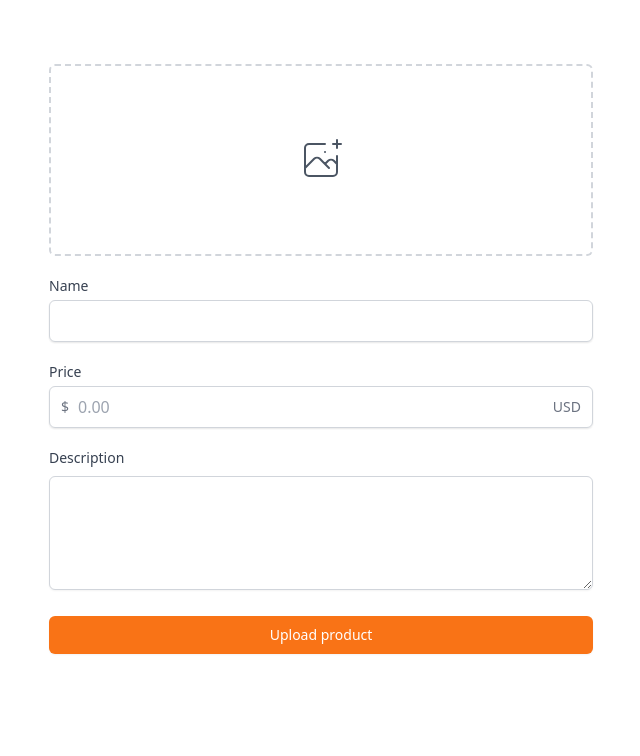
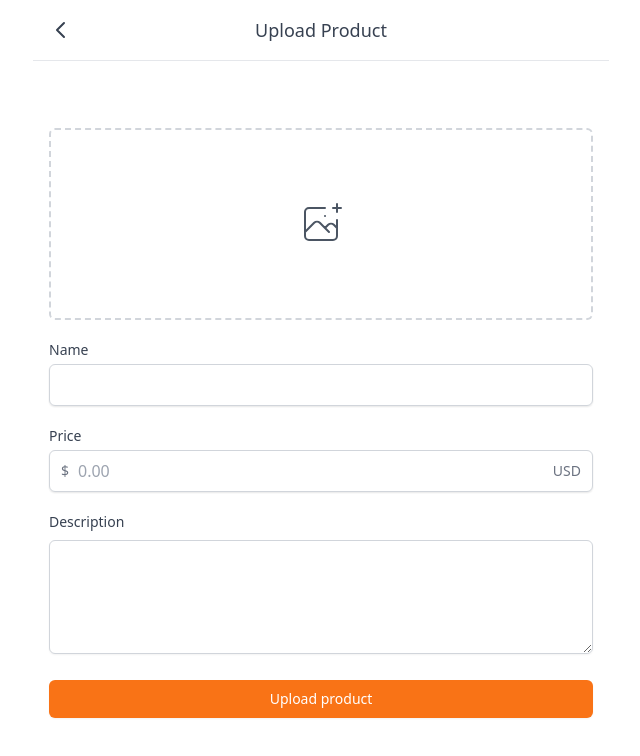
Before and after one commit to nkhyejin/carrot-market, a Next.js app: page /items/upload in a window 1280 px wide. Shown: the top 756 px of the page, without its empty margins (319-959 px from the left). Built offline with nearby package versions, Linux system fonts and the light colour scheme.

Commit message:
refac: 컴포넌트 분리

```diff
--- a/components/button.tsx
+++ b/components/button.tsx
@@ -15,6 +15,7 @@ export default function Button({
   return (
     <button
       {...rest}
+      onClick={onClick}
       className={cls(
         "w-full bg-orange-500 hover:bg-orange-600 text-white  px-4 border border-transparent rounded-md shadow-sm font-medium focus:ring-2 focus:ring-offset-2 focus:ring-orange-500 focus:outline-none",
         large ? "py-3 text-base" : "py-2 text-sm "
--- a/components/input.tsx
+++ b/components/input.tsx
@@ -7,17 +7,40 @@ interface InputProps {
 
 export default function Input({ label, name, kind, ...rest }: InputProps) {
   return (
-    <>
-      <label htmlFor={name} className="text-sm font-medium text-gray-700">
+    <div className="w-full">
+      <label
+        htmlFor={name}
+        className="mb-1 block text-sm font-medium text-gray-700"
+      >
         {label}
       </label>
       {kind === "text" && (
-        <input
-          id={name}
-          {...rest}
-          className="appearance-none w-full px-3 py-2 border border-gray-300 rounded-md shadow-sm placeholder-gray-400 focus:outline-none focus:ring-orange-500 focus:border-orange-500"
-        />
+        <div className="rounded-md relative flex  items-center shadow-sm">
+          <input
+            id={name}
+            {...rest}
+            className="appearance-none w-full px-3 py-2 border border-gray-300 rounded-md shadow-sm placeholder-gray-400 focus:outline-none focus:ring-orange-500 focus:border-orange-500"
+          />
+        </div>
       )}
-    </>
+      {kind === "price" && (
+        <div className="rounded-md flex items-center relative shadow-sm ">
+          <div className="absolute left-0 pl-3 flex items-center justify-center">
+            <span className="text-gray-500 text-sm pointer-events-none">$</span>
+          </div>
+          <input
+            id="price"
+            type="text"
+            placeholder="0.00"
+            className="pl-7 appearance-none w-full px-3 py-2 border border-gray-300 rounded-md shadow-sm placeholder-gray-400 focus:outline-none focus:ring-orange-500 focus:border-orange-500"
+          />
+          <div className="absolute right-0 pr-3 flex items-center">
+            <span className="text-gray-500 text-sm pointer-events-none">
+              USD
+            </span>
+          </div>
+        </div>
+      )}
+    </div>
   );
 }
--- a/components/layout.tsx
+++ b/components/layout.tsx
@@ -27,8 +27,27 @@ export default function Layout({
           "bg-white w-full max-w-xl text-lg font-medium py-4 px-10 fixed text-gray-700 border-b top-0 flex items-center"
         )}
       >
-        {canGoBack ? <button onClick={onClick}>&larr;</button> : null}
-        {title ? <span>{title}</span> : null}
+        {canGoBack ? (
+          <button onClick={onClick} className="absolute left-4">
+            <svg
+              className="w-6 h-6"
+              fill="none"
+              stroke="currentColor"
+              viewBox="0 0 24 24"
+              xmlns="http://www.w3.org/2000/svg"
+            >
+              <path
+                strokeLinecap="round"
+                strokeLinejoin="round"
+                strokeWidth="2"
+                d="M15 19l-7-7 7-7"
+              ></path>
+            </svg>
+          </button>
+        ) : null}
+        {title ? (
+          <span className={cls(canGoBack ? "mx-auto" : "", "")}>{title}</span>
+        ) : null}
       </div>
       <div className={cls("pt-16", hasTabBar ? "pb-20" : "")}>{children}</div>
       {hasTabBar ? (
--- /dev/null
+++ b/components/profile-item.tsx
@@ -0,0 +1,74 @@
+import Link from "next/link";
+
+interface ItemProps {
+  title: ProfileText;
+  [key: string]: any;
+}
+
+export type ProfileText = "판매내역" | "구매내역" | "관심목록";
+const ProfilePath: { [key in ProfileText]: string } = {
+  판매내역: "/profile/sold",
+  구매내역: "/profile/bought",
+  관심목록: "/profile/loved",
+};
+
+const ProfileItem = ({ title, ...rest }: ItemProps) => {
+  return (
+    <Link href={ProfilePath[title]}>
+      <div className="flex flex-col items-center">
+        <div className="w-14 h-14 text-white bg-orange-500 rounded-full flex justify-center items-center">
+          {title === "판매내역" && (
+            <svg
+              className="w-6 h-6"
+              fill="none"
+              stroke="currentColor"
+              viewBox="0 0 24 24"
+              xmlns="http://www.w3.org/2000/svg"
+            >
+              <path
+                strokeLinecap="round"
+                strokeLinejoin="round"
+                strokeWidth="2"
+                d="M3 3h2l.4 2M7 13h10l4-8H5.4M7 13L5.4 5M7 13l-2.293 2.293c-.63.63-.184 1.707.707 1.707H17m0 0a2 2 0 100 4 2 2 0 000-4zm-8 2a2 2 0 11-4 0 2 2 0 014 0z"
+              ></path>
+            </svg>
+          )}
+          {title === "구매내역" && (
+            <svg
+              className="w-6 h-6"
+              fill="none"
+              stroke="currentColor"
+              viewBox="0 0 24 24"
+              xmlns="http://www.w3.org/2000/svg"
+            >
+              <path
+                strokeLinecap="round"
+                strokeLinejoin="round"
+                strokeWidth="2"
+                d="M16 11V7a4 4 0 00-8 0v4M5 9h14l1 12H4L5 9z"
+              ></path>
+            </svg>
+          )}
+          {title === "관심목록" && (
+            <svg
+              className="w-6 h-6"
+              fill="none"
+              stroke="currentColor"
+              viewBox="0 0 24 24"
+              xmlns="http://www.w3.org/2000/svg"
+            >
+              <path
+                strokeLinecap="round"
+                strokeLinejoin="round"
+                strokeWidth="2"
+                d="M4.318 6.318a4.5 4.5 0 000 6.364L12 20.364l7.682-7.682a4.5 4.5 0 00-6.364-6.364L12 7.636l-1.318-1.318a4.5 4.5 0 00-6.364 0z"
+              ></path>
+            </svg>
+          )}
+        </div>
+        <span className="text-sm font-medium text-gray-700 mt-2">{title}</span>
+      </div>
+    </Link>
+  );
+};
+export default ProfileItem;
--- /dev/null
+++ b/components/text-area.tsx
@@ -0,0 +1,27 @@
+interface TextAreaProps {
+  label?: string;
+  name?: string;
+  [key: string]: any;
+}
+const TextArea = ({ label, name, description, ...rest }: TextAreaProps) => {
+  return (
+    <div>
+      {label ? (
+        <label
+          htmlFor={name}
+          className="mb-1 block text-sm font-medium text-gray-700"
+        >
+          {label}
+        </label>
+      ) : null}
+      <textarea
+        id={name}
+        rows={4}
+        {...rest}
+        className="mt-1 shadow-sm w-full focus:ring-orange-500 rounded-md border-gray-300 focus:border-orange-500"
+      />
+    </div>
+  );
+};
+
+export default TextArea;
--- a/pages/chats/index.tsx
+++ b/pages/chats/index.tsx
@@ -2,10 +2,11 @@ import type { NextPage } from "next";
 import Link from "next/link";
 import Layout from "../../components/layout";
 
-const Chat: NextPage = () => {
+const Chats: NextPage = () => {
   return (
     <Layout hasTabBar title="채팅">
-      <div className="divide-y-[1px] ">
+      <div className="pb-16 space-y-2 divide-y-[1px]">
+        {/* <div className="divide-y-[1px] "> */}
         {[1, 1, 1, 1, 1, 1, 1].map((_, i) => (
           <Link href={`/chats/${i}`} key={i} legacyBehavior>
             <a className="flex px-4 cursor-pointer py-3 items-center space-x-3">
@@ -19,9 +20,30 @@ const Chat: NextPage = () => {
             </a>
           </Link>
         ))}
+        {/* </div> */}
       </div>
     </Layout>
   );
 };
 
-export default Chat;
+// return (
+//   <Layout hasTabBar title="채팅">
+//     <div className="divide-y-[1px] ">
+//       {[1, 1, 1, 1, 1, 1, 1].map((_, i) => (
+//         <Link href={`/chats/${i}`} key={i} legacyBehavior>
+//           <a className="flex px-4 cursor-pointer py-3 items-center space-x-3">
+//             <div className="w-12 h-12 rounded-full bg-slate-300" />
+//             <div>
+//               <p className="text-gray-700">Steve Jebs</p>
+//               <p className="text-sm  text-gray-500">
+//                 See you tomorrow in the corner at 2pm!
+//               </p>
+//             </div>
+//           </a>
+//         </Link>
+//       ))}
+//     </div>
+//   </Layout>
+// );
+
+export default Chats;
--- a/pages/community/write.tsx
+++ b/pages/community/write.tsx
@@ -1,16 +1,16 @@
 import type { NextPage } from "next";
 import Button from "../../components/button";
+import Layout from "../../components/layout";
+import TextArea from "../../components/text-area";
 
 const Write: NextPage = () => {
   return (
-    <form className="px-4 py-10 space-y-4">
-      <textarea
-        className="mt-1 shadow-sm w-full focus:ring-orange-500 rounded-md border-gray-300 focus:border-orange-500 "
-        rows={4}
-        placeholder="Ask a question!"
-      />
-      <Button text="Submit"></Button>
-    </form>
+    <Layout canGoBack title="Write Post">
+      <form className="p-4 space-y-4">
+        <TextArea required placeholder="Ask a question!" />
+        <Button text="Submit" />
+      </form>
+    </Layout>
   );
 };
 
--- a/pages/items/upload.tsx
+++ b/pages/items/upload.tsx
@@ -1,9 +1,13 @@
 import type { NextPage } from "next";
 import Button from "../../components/button";
+import Input from "../../components/input";
+import Layout from "../../components/layout";
+import TextArea from "../../components/text-area";
 
 const Upload: NextPage = () => {
   return (
-    <div className="px-4 py-16 space-y-5">
+    <Layout canGoBack title="Upload Product">
+      <form className="px-4 py-16 space-y-5">
         <div>
           <label className="w-full text-gray-600 cursor-pointer hover:border-orange-500 hover:text-orange-500 flex items-center justify-center border-2 border-dashed border-gray-300 py-6 h-48 rounded-md ">
             <svg
@@ -23,62 +27,21 @@ const Upload: NextPage = () => {
             <input className="hidden" type="file" />
           </label>
         </div>
-      <div>
-        <label
-          className="mb-1 block text-sm font-medium text-gray-700"
-          htmlFor="name"
-        >
-          Name
-        </label>
-        <div className="rounded-md relative flex  items-center shadow-sm">
-          <input
-            id="name"
-            type="email"
-            className="appearance-none w-full px-3 py-2 border border-gray-300 rounded-md shadow-sm placeholder-gray-400 focus:outline-none focus:ring-orange-500 focus:border-orange-500"
+
+        <Input label="Name" kind="text" name="name" type="email" required />
+        <Input
+          label="Price"
+          kind="price"
+          name="price"
+          type="text"
+          placeholder="0.00"
           required
         />
-        </div>
-      </div>
-      <div>
-        <label
-          htmlFor="price"
-          className="mb-1 block text-sm font-medium text-gray-700 "
-        >
-          Price
-        </label>
-        <div className="rounded-md flex items-center relative shadow-sm ">
-          <div className="absolute left-0 pl-3 flex items-center justify-center">
-            <span className="text-gray-500 text-sm pointer-events-none">$</span>
-          </div>
-          <input
-            id="price"
-            type="text"
-            placeholder="0.00"
-            className="pl-7 appearance-none w-full px-3 py-2 border border-gray-300 rounded-md shadow-sm placeholder-gray-400 focus:outline-none focus:ring-orange-500 focus:border-orange-500"
-          />
-          <div className="absolute right-0 pr-3 flex items-center">
-            <span className="text-gray-500 text-sm pointer-events-none">
-              USD
-            </span>
-          </div>
-        </div>
-      </div>
-      <div>
-        <label
-          htmlFor="price"
-          className="mb-1 block text-sm font-medium text-gray-700 "
-        >
-          Description
-        </label>
-        <div>
-          <textarea
-            rows={4}
-            className="mt-1 shadow-sm w-full focus:ring-orange-500 rounded-md border-gray-300 focus:border-orange-500"
-          />
-        </div>
-      </div>
+        <TextArea label="Description" name="description" />
+
         <Button text="Upload product" />
-    </div>
+      </form>
+    </Layout>
   );
 };
 
```
Also changed, not shown: pages/profile/index.tsx (+7 -65 lines). Lines whose indentation alone changed are shown as unchanged.
